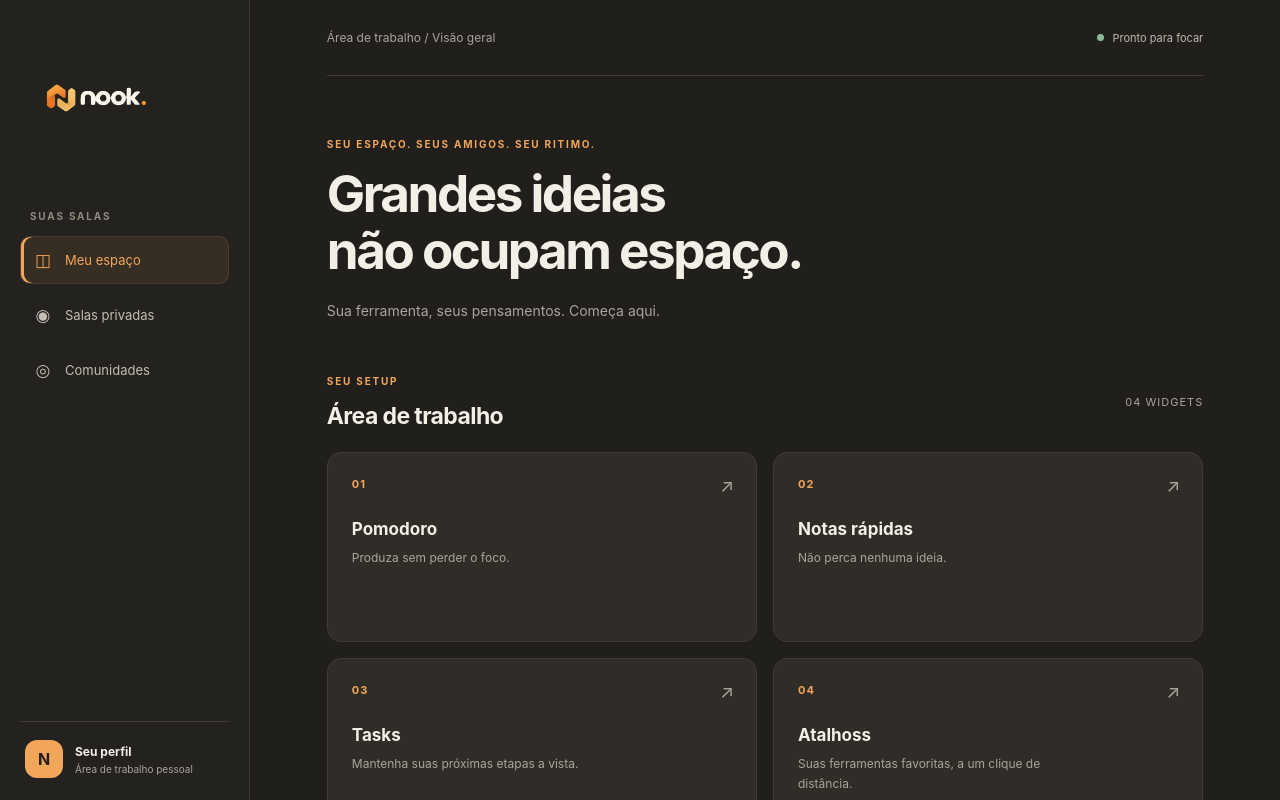
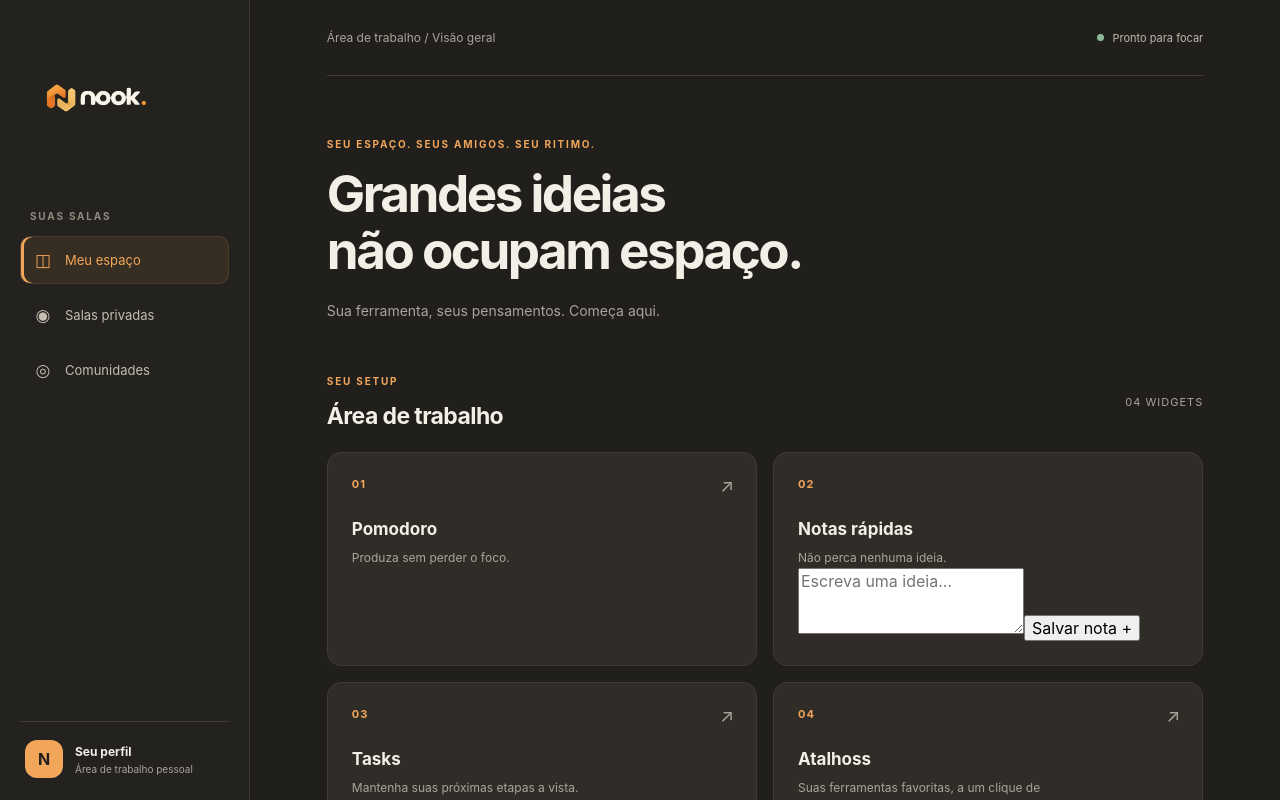
Before and after one commit to Miaunisul/Nook, a React (Vite) app in the folder apps/web/: page / in a window 1280 px wide. Shown: the top 800 px of the page. Built offline with nearby package versions, Linux system fonts and the light colour scheme.

Commit message:
feat(web): implement quick notes widget

```diff
--- a/apps/web/src/App.tsx
+++ b/apps/web/src/App.tsx
@@ -99,9 +99,39 @@ function App() {
                   <h3>{widget.name}</h3>
                   <p>{widget.description}</p>
                 </div>
+
+                {widget.name === 'Notas rápidas' ? (
+        <div className="quick-notes">
+          <form
+            onSubmit={(event) => {
+              event.preventDefault();
+              adicionarNota();
+            }}
+          >
+            <textarea
+              value={nota}
+              onChange={(event) => setNota(event.target.value)}
+              placeholder="Escreva uma ideia..."
+              aria-label="Escreva uma nota"
+              rows={3}
+            />
+
+            <button type="submit">Salvar nota +</button>
+          </form>
+
+          {notas.length > 0 && (
+            <ul className="quick-notes-list">
+              {notas.map((item, index) => (
+                <li key={`${index}-${item}`}>{item}</li>
+              ))}
+            </ul>
+          )}
+        </div>
+      ) : (
                 <span className="widget-arrow" aria-hidden="true">
                   ↗
                 </span>
+                 )}
               </article>
             ))}
           </div>
```
